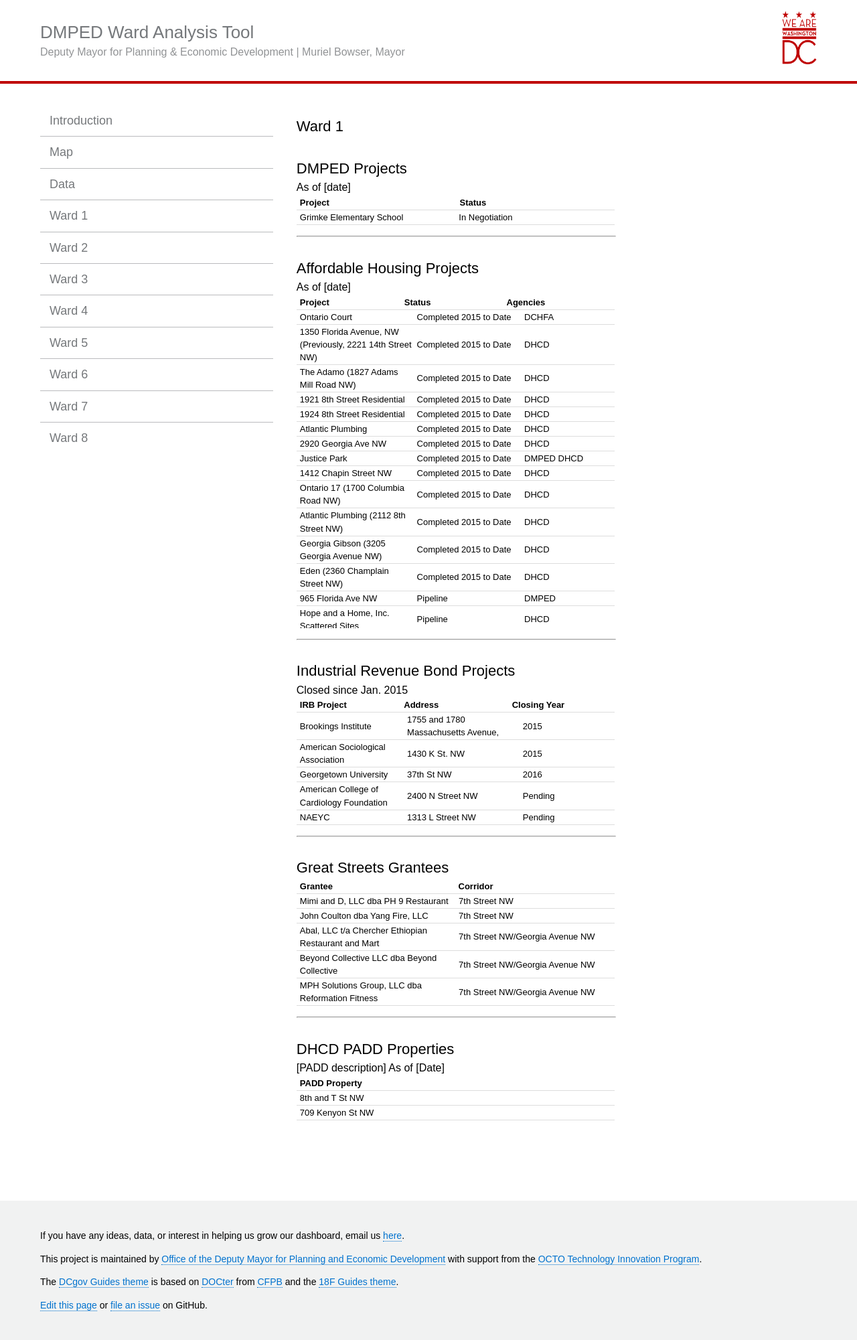
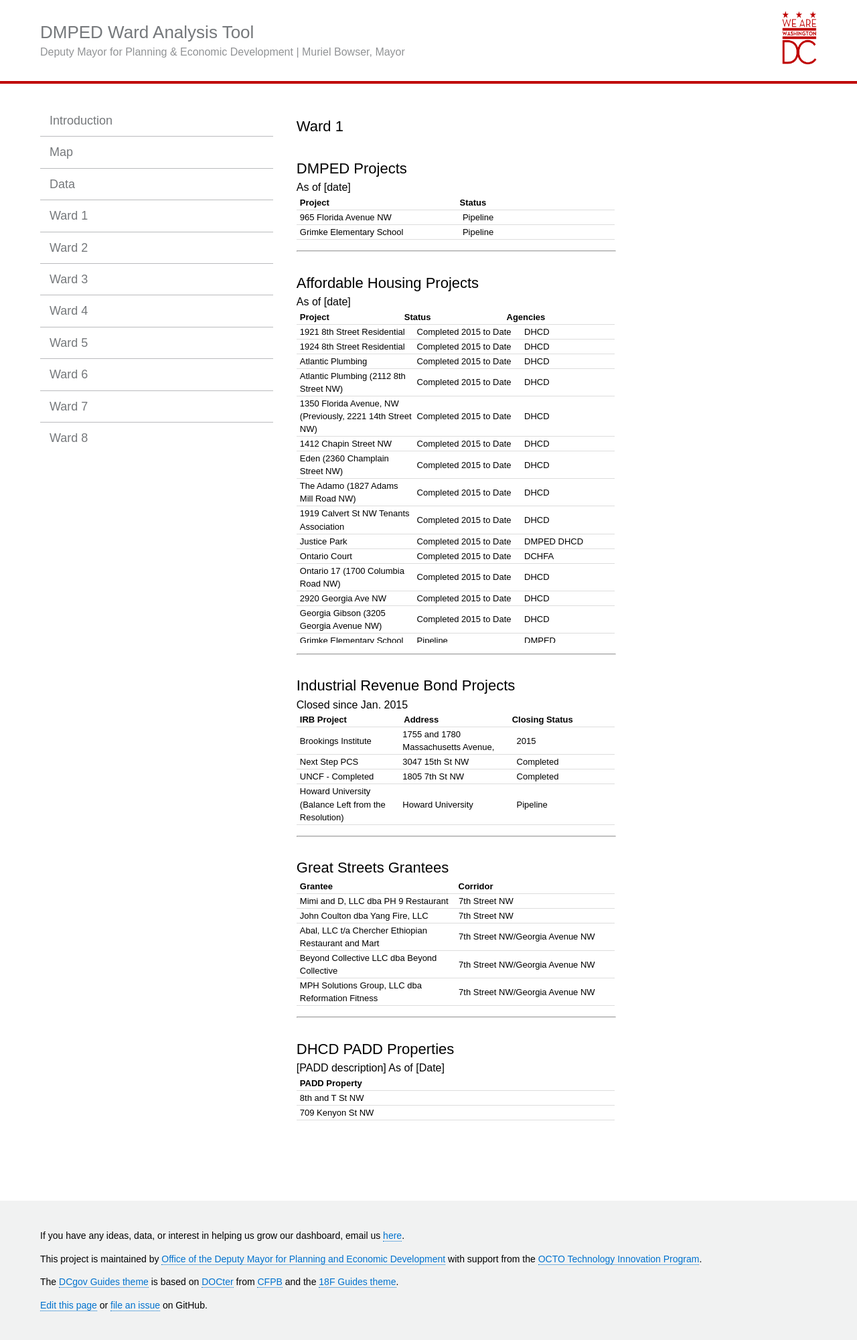
Before and after one commit to JoyOfTech/econintel-wardtool, a Jekyll site: the page built from ward-1.html, in a window 1280 px wide. Shown: the whole page at 67% size. Built offline with Jekyll 4.4.1, drawn with Linux system fonts in a browser that asks for light colours; nearby versions of some CDN libraries.

Commit message:
Updated project data

```diff
--- a/ward-1.html
+++ b/ward-1.html
@@ -10,7 +10,8 @@ As of [date]
 	<table>
 		<tr><th>Project</th><th>Status</th></tr>
 		<tbody>
-			<tr><td>Grimke Elementary School</td><td>In Negotiation</td></tr>
+			<tr><td>965 Florida Avenue NW</td><td>Pipeline</td></tr>
+			<tr><td>Grimke Elementary School</td><td>Pipeline</td></tr>
 		</tbody>
 	</table>
 </div>
@@ -23,37 +24,39 @@ As of [date]
 	<table>
 		<tr><th>Project</th><th>Status</th><th>Agencies</th></tr>
 		<tbody>
-			<tr><td>Ontario Court</td><td>Completed 2015 to Date</td><td>DCHFA </td></tr>
-			<tr><td>1350 Florida Avenue, NW (Previously, 2221 14th Street NW)</td><td>Completed 2015 to Date</td><td>DHCD </td></tr>
-			<tr><td>The Adamo (1827 Adams Mill Road NW)</td><td>Completed 2015 to Date</td><td>DHCD </td></tr>
 			<tr><td>1921 8th Street Residential</td><td>Completed 2015 to Date</td><td>DHCD </td></tr>
 			<tr><td>1924 8th Street Residential</td><td>Completed 2015 to Date</td><td>DHCD </td></tr>
 			<tr><td>Atlantic Plumbing</td><td>Completed 2015 to Date</td><td>DHCD </td></tr>
+			<tr><td>Atlantic Plumbing (2112 8th Street NW)</td><td>Completed 2015 to Date</td><td>DHCD </td></tr>
+			<tr><td>1350 Florida Avenue, NW (Previously, 2221 14th Street NW)</td><td>Completed 2015 to Date</td><td>DHCD </td></tr>
+			<tr><td>1412 Chapin Street NW</td><td>Completed 2015 to Date</td><td>DHCD </td></tr>
+			<tr><td>Eden (2360 Champlain Street NW)</td><td>Completed 2015 to Date</td><td>DHCD </td></tr>
+			<tr><td>The Adamo (1827 Adams Mill Road NW)</td><td>Completed 2015 to Date</td><td>DHCD </td></tr>
+			<tr><td>1919 Calvert St NW Tenants Association</td><td>Completed 2015 to Date</td><td>DHCD </td></tr>
+			<tr><td>Justice Park</td><td>Completed 2015 to Date</td><td>DMPED DHCD </td></tr>
+			<tr><td>Ontario Court</td><td>Completed 2015 to Date</td><td>DCHFA </td></tr>
+			<tr><td>Ontario 17 (1700 Columbia Road NW)</td><td>Completed 2015 to Date</td><td>DHCD </td></tr>
 			<tr><td>2920 Georgia Ave NW</td><td>Completed 2015 to Date</td><td>DHCD </td></tr>
-			<tr><td>Justice Park</td><td>Completed 2015 to Date</td><td>DMPED DHCD </td></tr>
-			<tr><td>1412 Chapin Street NW</td><td>Completed 2015 to Date</td><td>DHCD </td></tr>
-			<tr><td>Ontario 17 (1700 Columbia Road NW)</td><td>Completed 2015 to Date</td><td>DHCD </td></tr>
-			<tr><td>Atlantic Plumbing (2112 8th Street NW)</td><td>Completed 2015 to Date</td><td>DHCD </td></tr>
 			<tr><td>Georgia Gibson (3205 Georgia Avenue NW)</td><td>Completed 2015 to Date</td><td>DHCD </td></tr>
-			<tr><td>Eden (2360 Champlain Street NW)</td><td>Completed 2015 to Date</td><td>DHCD </td></tr>
+			<tr><td>Grimke Elementary School</td><td>Pipeline</td><td>DMPED </td></tr>
 			<tr><td>965 Florida Ave NW</td><td>Pipeline</td><td>DMPED </td></tr>
-			<tr><td>Hope and a Home, Inc. Scattered Sites</td><td>Pipeline</td><td>DHCD </td></tr>
+			<tr><td>Glenn Arms</td><td>Pipeline</td><td>DHCD </td></tr>
+			<tr><td>Sarah's Circle</td><td>Pipeline</td><td>DCHA DHCD </td></tr>
 			<tr><td>Maycroft Redevelopment Project</td><td>Pipeline</td><td>DCHA DCHFA DHCD </td></tr>
-			<tr><td>3542 Warder Street, NW</td><td>Pipeline</td><td>DHCD </td></tr>
+			<tr><td>Hope and a Home, Inc. - Scattered Sites</td><td>Pipeline</td><td>DHCD </td></tr>
 			<tr><td>3035 15th Street NW</td><td>Pipeline</td><td>DHCD </td></tr>
-			<tr><td>Grimke Elementary School</td><td>Pipeline</td><td>DMPED </td></tr>
-			<tr><td>SOME- Spring Road</td><td>Pipeline</td><td>DHCD </td></tr>
-			<tr><td>Sarah's Circle</td><td>Pipeline</td><td>DHCD </td></tr>
-			<tr><td>Morton Street Mews (777 Morton Street, NW)</td><td>Under Construction</td><td>DHCD </td></tr>
+			<tr><td>3542 Warder Street NW</td><td>Pipeline</td><td>DHCD </td></tr>
+			<tr><td>SOME- Spring Road</td><td>Pipeline</td><td>DCHA DHCD </td></tr>
+			<tr><td>Elysium Fourteen (1925 14th Street NW)</td><td>Under Construction</td><td>DHCD </td></tr>
+			<tr><td>Portner Place</td><td>Under Construction</td><td>DHCD </td></tr>
+			<tr><td>Lumen Condominiums (2202 14th Street NW)</td><td>Under Construction</td><td>DHCD </td></tr>
+			<tr><td>Miriam's House (N Street Village)</td><td>Under Construction</td><td>DCHA DHCD </td></tr>
+			<tr><td>The Morgan (2345 Champlain Street NW)</td><td>Under Construction</td><td>DHCD </td></tr>
+			<tr><td>Kenyon House Family Tenants Association</td><td>Under Construction</td><td>DHCD </td></tr>
+			<tr><td>The McIntyre (3146 16th Street NW)</td><td>Under Construction</td><td>DHCD </td></tr>
+			<tr><td>Morton Street Mews (777 Morton Street NW)</td><td>Under Construction</td><td>DHCD </td></tr>
 			<tr><td>3559 Georgia Avenue, NW</td><td>Under Construction</td><td>DHCD </td></tr>
-			<tr><td>The McIntyre (3146 16th Street, NW)</td><td>Under Construction</td><td>DHCD </td></tr>
-			<tr><td>Elysium Fourteen (1925 14th Street, NW)</td><td>Under Construction</td><td>DHCD </td></tr>
-			<tr><td>The Morgan (2345 Champlain Street, NW)</td><td>Under Construction</td><td>DHCD </td></tr>
-			<tr><td>Miriam's House (N Street Village)</td><td>Under Construction</td><td>DCHA DHCD </td></tr>
 			<tr><td>Kara House</td><td>Under Construction</td><td>DHCD </td></tr>
-			<tr><td>Portner Place</td><td>Under Construction</td><td>DHCD </td></tr>
-			<tr><td>Kenyon House Family Tenants Association</td><td>Under Construction</td><td>DHCD </td></tr>
-			<tr><td>Lumen Condominiums (2202 14th Street NW)</td><td>Under Construction</td><td>DHCD </td></tr>
 		</tbody>
 	</table>
 </div>
@@ -64,13 +67,13 @@ As of [date]
 Closed since Jan. 2015
 <div class="dmpedtable">
 	<table>
-		<tr><th>IRB Project</th><th>Address</th><th>Closing Year</th></tr>
+		<tr><th>IRB Project</th><th>Address</th><th>Closing Status</th></tr>
 		<tbody>
 			<tr><td>Brookings Institute </td><td>1755 and 1780 Massachusetts Avenue, </td><td>2015</td></tr>
-			<tr><td>American Sociological Association</td><td>1430 K St. NW</td><td>2015</td></tr>
-			<tr><td>Georgetown University</td><td>37th St NW</td><td>2016</td></tr>
-			<tr><td>American College of Cardiology Foundation </td><td>2400 N Street NW</td><td>Pending</td></tr>
-			<tr><td>NAEYC</td><td>1313 L Street NW</td><td>Pending</td></tr>
+			<tr><td>Next Step PCS</td><td>3047 15th St NW</td><td>Completed</td></tr>
+			<tr><td>UNCF - Completed</td><td>1805 7th St NW</td><td>Completed</td></tr>
+			<tr><td>Howard University (Balance Left from the Resolution)</td><td>Howard University</td><td>Pipeline</td></tr>
+
 		</tbody>
 	</table>
 </div>
```
